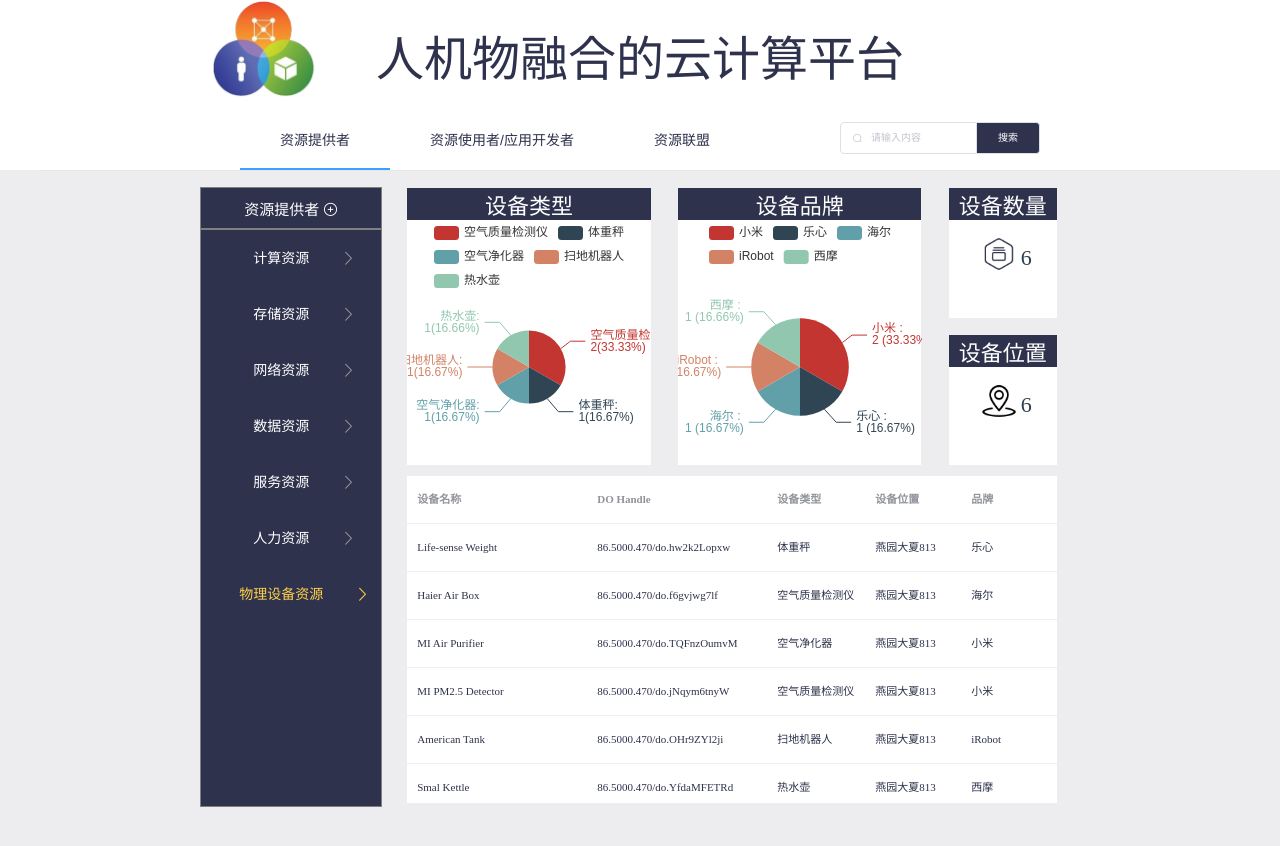
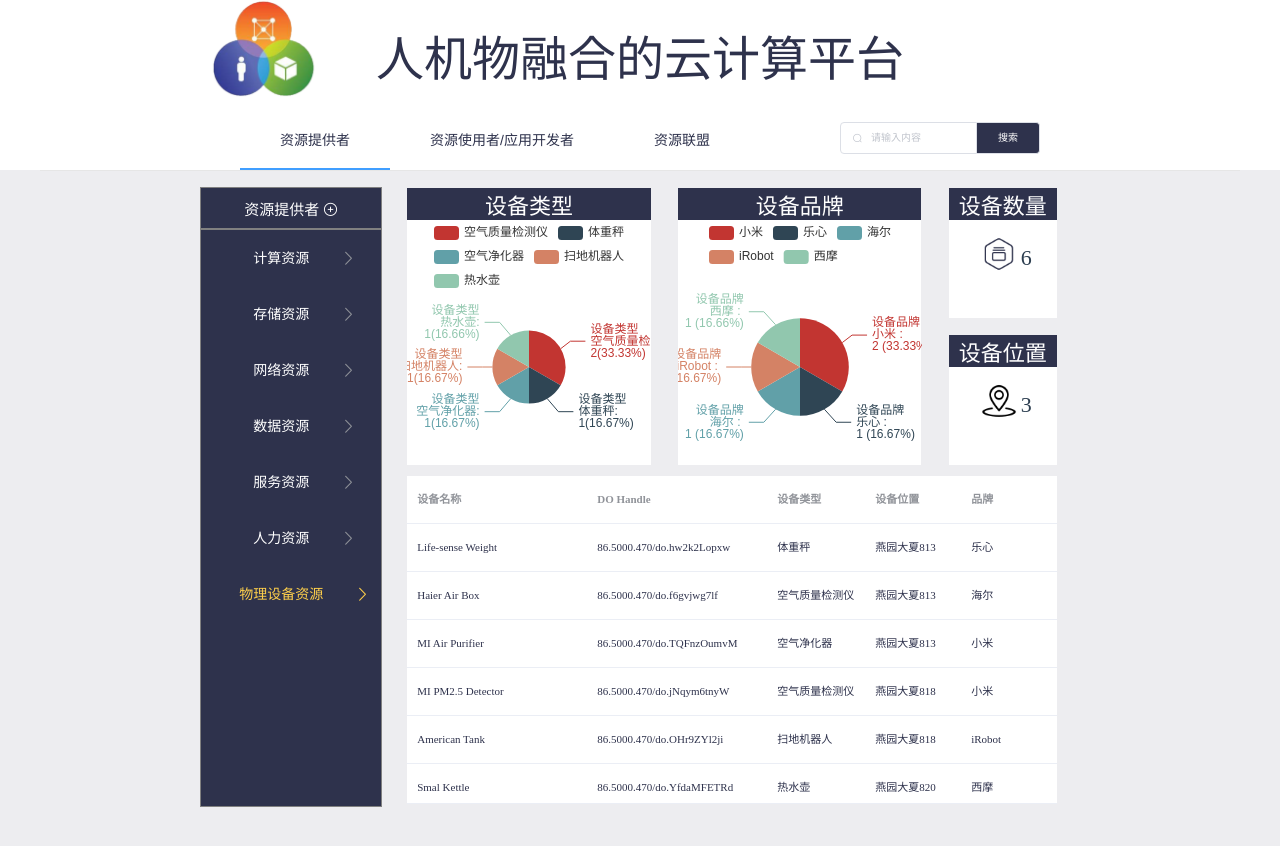
Before and after one commit to liushangmoran/renjiwu, a Vue app: page /#/first in a window 1280 px wide. Shown: the top 846 px of the page. Built offline with nearby package versions, Linux system fonts and the light colour scheme.

Commit message:
chenyanV5.2

```diff
--- a/src/components/resource-provider/physical-device.vue
+++ b/src/components/resource-provider/physical-device.vue
@@ -47,7 +47,7 @@
             ></el-image
             >
             </el-col><el-col :span="8">
-              <div style="margin-top: 45%;margin-right: 90%;">6</div>
+              <div style="margin-top: 45%;margin-right: 90%;">3</div>
             </el-col>
 
         </el-row>
@@ -99,21 +99,21 @@ export default {
           name: "MI PM2.5 Detector",
           handle: "86.5000.470/do.jNqym6tnyW",
           type: "空气质量检测仪",
-          address: "燕园大夏813",
+          address: "燕园大夏818",
           brand: "小米",
         },
         {
           name: "American Tank",
           handle: "86.5000.470/do.OHr9ZYl2ji",
           type: "扫地机器人",
-          address: "燕园大夏813",
+          address: "燕园大夏818",
           brand: "iRobot",
         },
         {
           name: "Smal Kettle",
           handle: "86.5000.470/do.YfdaMFETRd",
           type: "热水壶",
-          address: "燕园大夏813",
+          address: "燕园大夏820",
           brand: "西摩",
         },
       ],
@@ -147,7 +147,7 @@ export default {
               normal: {
                 label: {
                   show: true,
-                  formatter: "{b}:\n{c}({d}%)",
+                  formatter: "设备类型\n{b}:\n{c}({d}%)",
                 },
                 labelLine: { show: true },
               },
@@ -187,7 +187,7 @@ export default {
               normal: {
                 label: {
                   show: true,
-                  formatter: "{b} : \n{c} ({d}%)",
+                  formatter: "设备品牌\n{b} : \n{c} ({d}%)",
                 },
                 labelLine: { show: true },
               },
```
